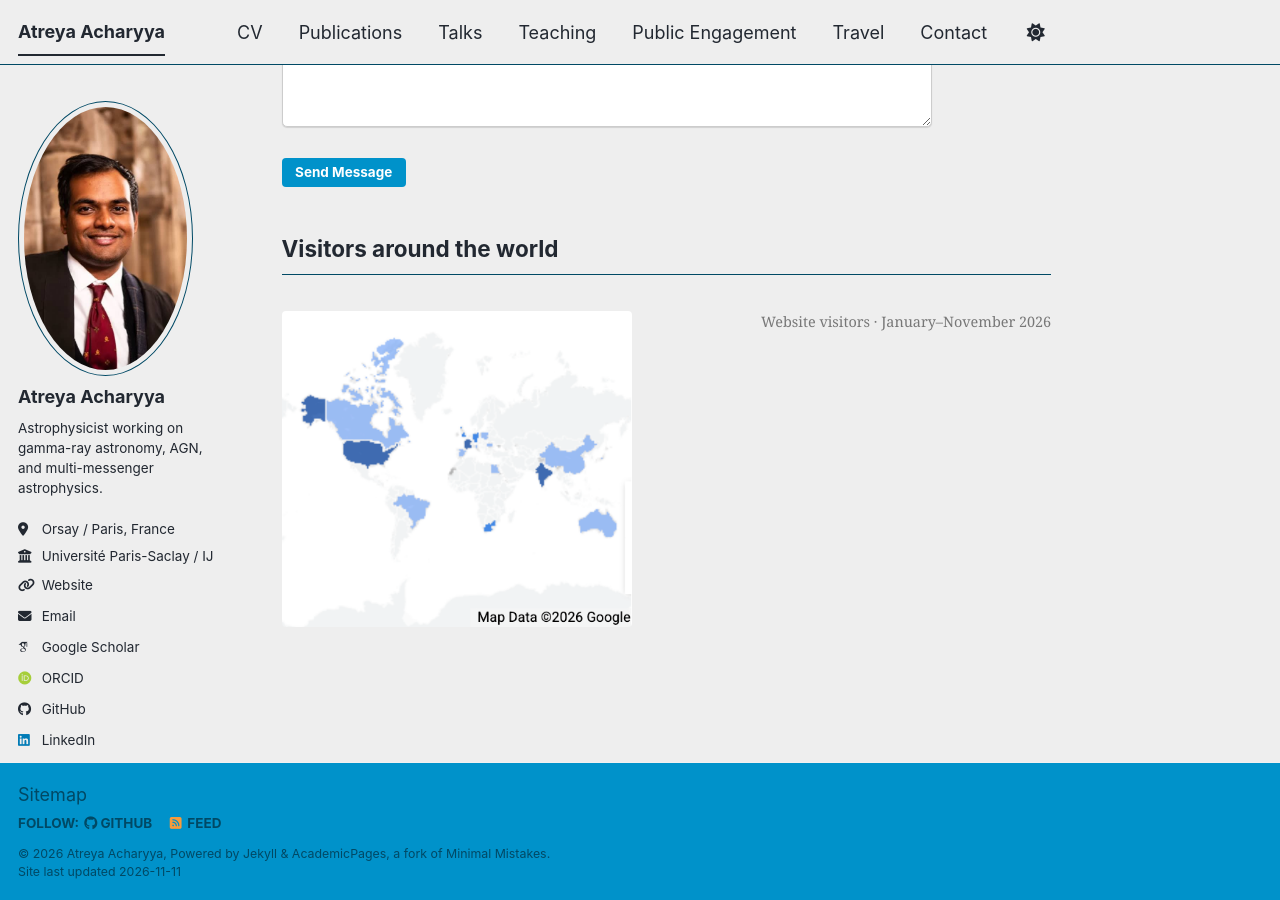
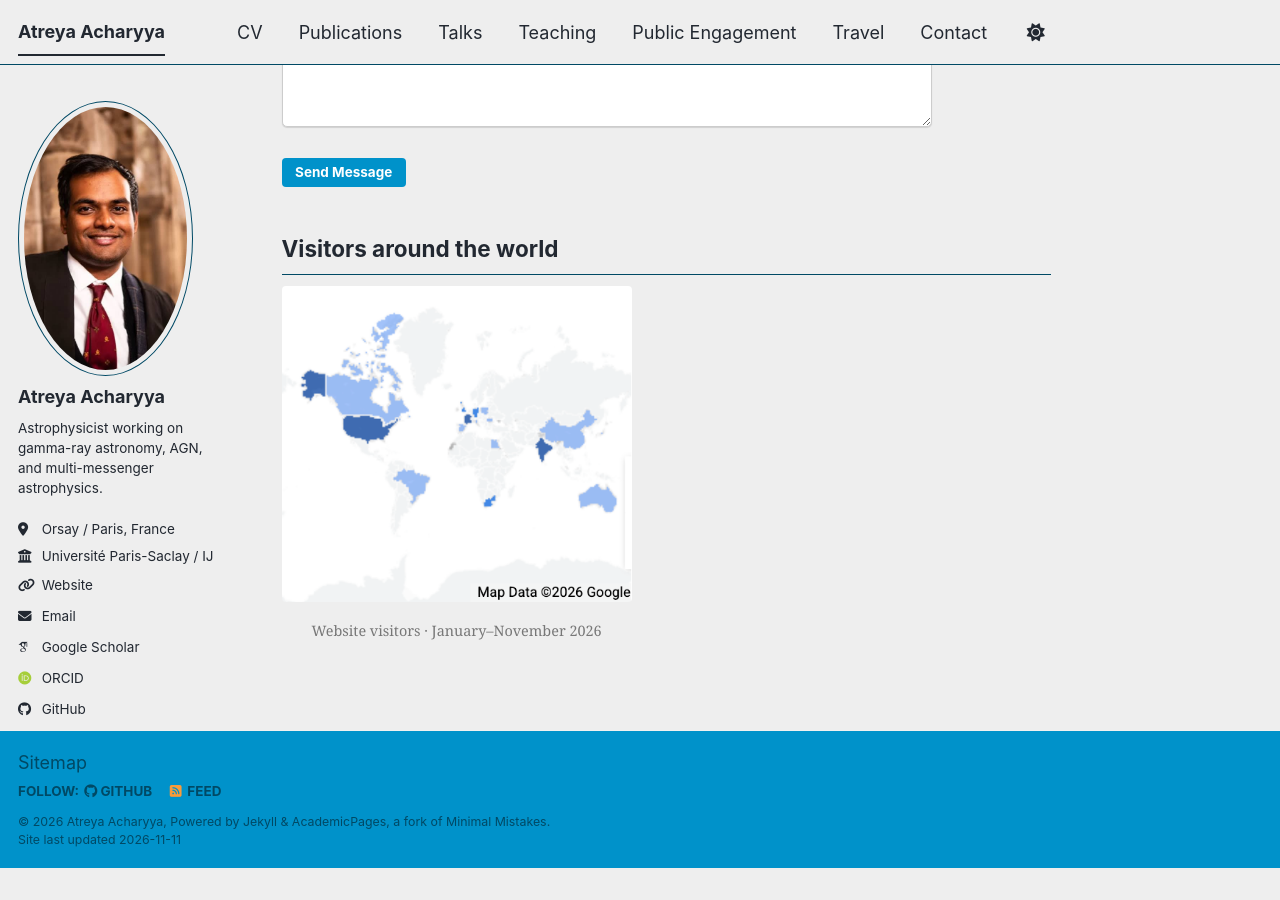
Before and after one commit to atreyaacharyya/atreyaacharyya.github.com, a Jekyll site: the page built from _pages/about.md, in a window 1280 px wide and 900 px high, scrolled down 2430 px. Built offline with Jekyll 4.4.1, drawn with Linux system fonts in a browser that asks for light colours; some web fonts are replaced; a script bundle is joined from its source files by our own code; library files that are not in the unit come from our copies; after the commit the page ends 3298 px from its top, so only the background shows below that.

Commit message:
Update about.md

```diff
--- a/_pages/about.md
+++ b/_pages/about.md
@@ -130,11 +130,12 @@ to get in touch using the form below.
 
 <h2>Visitors around the world</h2>
 
-<figure>
+<figure style="display:block; width:100%; max-width:350px; margin:0;">
   <img src="/images/map.png"
        alt="Map showing website visitors by country"
-       style="width:100%; max-width:350px; height:auto;">
-  <figcaption style="font-size:0.8em; color:#777;">
+       style="display:block; width:100%; height:auto;">
+
+  <figcaption style="display:block; float:none; width:100%; margin-top:8px; font-size:0.8em; color:#777; text-align:center;">
     Website visitors · January–November 2026
   </figcaption>
 </figure>
```
